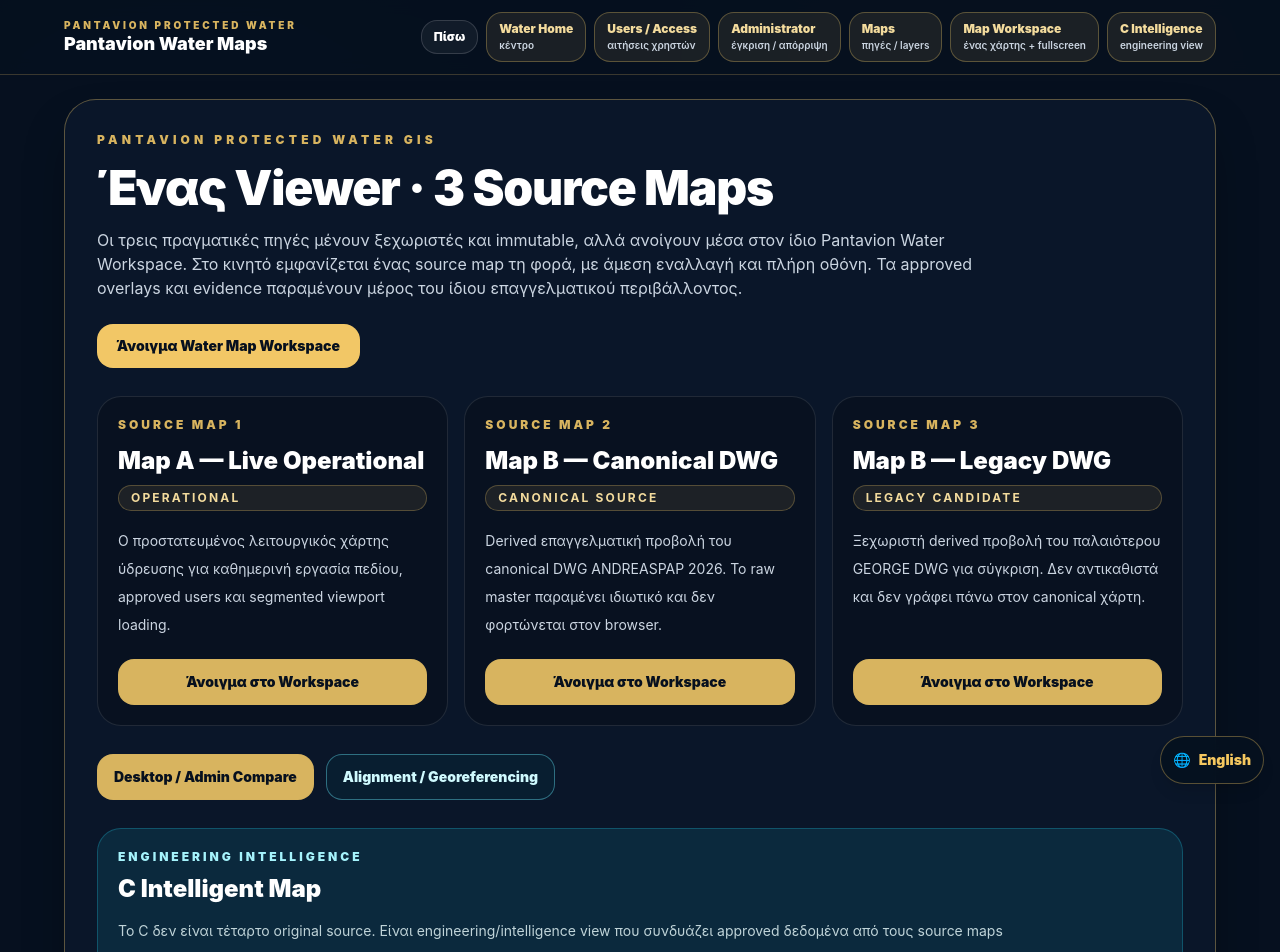
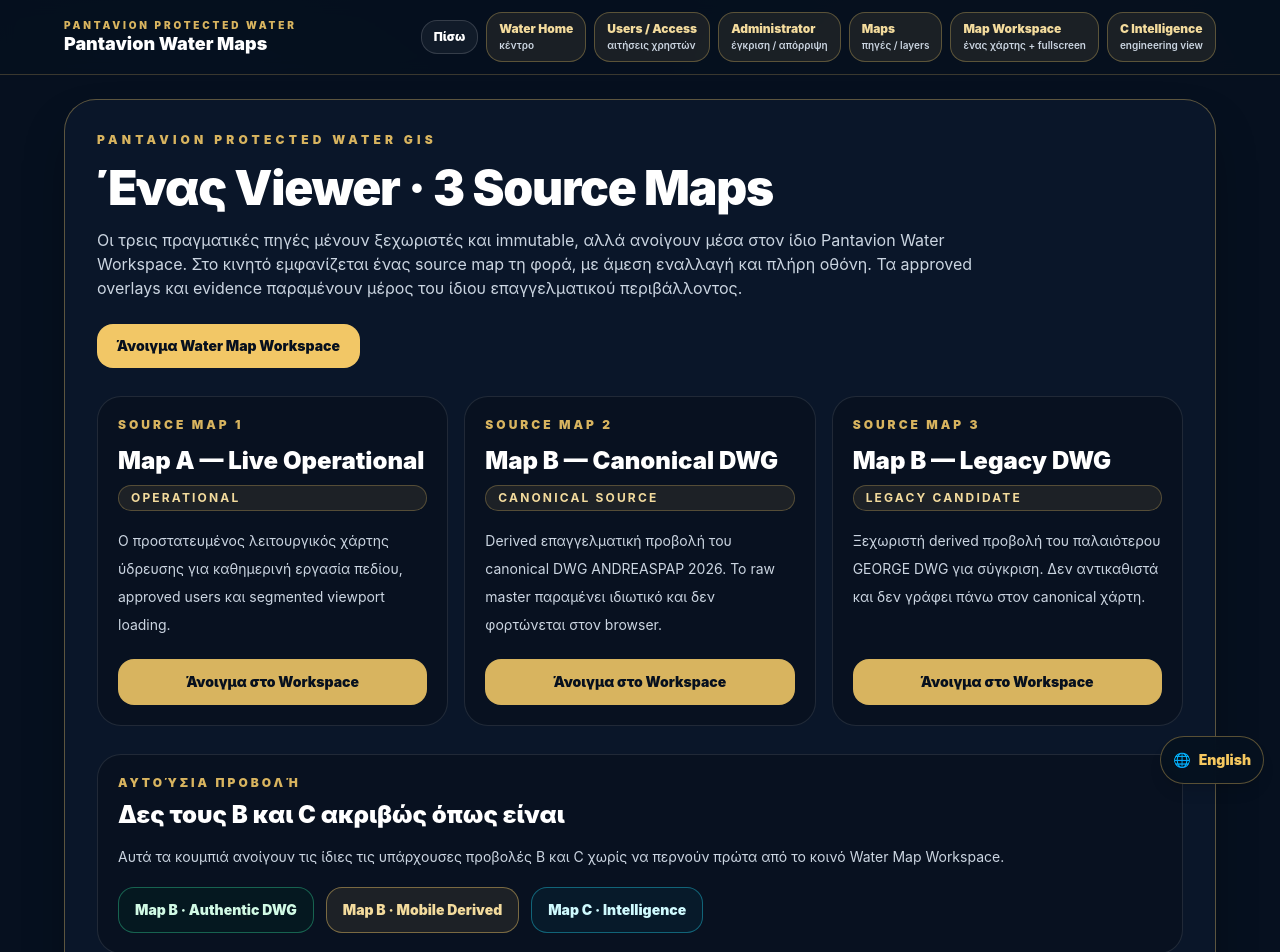
Before and after one commit to pandaconnect1/pantavion-planet, a Next.js app: page /professional/infrastructure/water/maps in a window 1280 px wide. Shown: the top 952 px of the page. Built offline with nearby package versions, Linux system fonts and the light colour scheme.

Commit message:
feat(water): expose direct unchanged Map B and C views

```diff
--- a/app/professional/infrastructure/water/maps/page.tsx
+++ b/app/professional/infrastructure/water/maps/page.tsx
@@ -96,6 +96,42 @@ export default function WaterMapsPage() {
             ))}
           </div>
 
+          <section className="mt-7 rounded-3xl border border-white/10 bg-black/20 p-5">
+            <p className="text-xs font-black uppercase tracking-[0.25em] text-[#d8b45f]">
+              Αυτούσια προβολή
+            </p>
+            <h2 className="mt-2 text-2xl font-black">
+              Δες τους B και C ακριβώς όπως είναι
+            </h2>
+            <p className="mt-3 max-w-4xl text-sm leading-7 text-slate-300">
+              Αυτά τα κουμπιά ανοίγουν τις ίδιες τις υπάρχουσες προβολές B και C
+              χωρίς να περνούν πρώτα από το κοινό Water Map Workspace.
+            </p>
+
+            <div className="mt-4 flex flex-wrap gap-3">
+              <a
+                href="/professional/infrastructure/water/b"
+                className="rounded-2xl border border-emerald-400/40 bg-emerald-950/30 px-4 py-3 text-sm font-black text-emerald-100"
+              >
+                Map B · Authentic DWG
+              </a>
+
+              <a
+                href="/professional/infrastructure/water/master-b-mobile?sourceKey=canonical-2026-andreaspap"
+                className="rounded-2xl border border-[#d8b45f]/50 bg-[#d8b45f]/10 px-4 py-3 text-sm font-black text-[#f3db9d]"
+              >
+                Map B · Mobile Derived
+              </a>
+
+              <a
+                href="/professional/infrastructure/water/c"
+                className="rounded-2xl border border-cyan-400/40 bg-cyan-950/30 px-4 py-3 text-sm font-black text-cyan-100"
+              >
+                Map C · Intelligence
+              </a>
+            </div>
+          </section>
+
           <div className="mt-7 flex flex-wrap gap-3">
             <a
               href="/professional/infrastructure/water/maps/compare"
```
